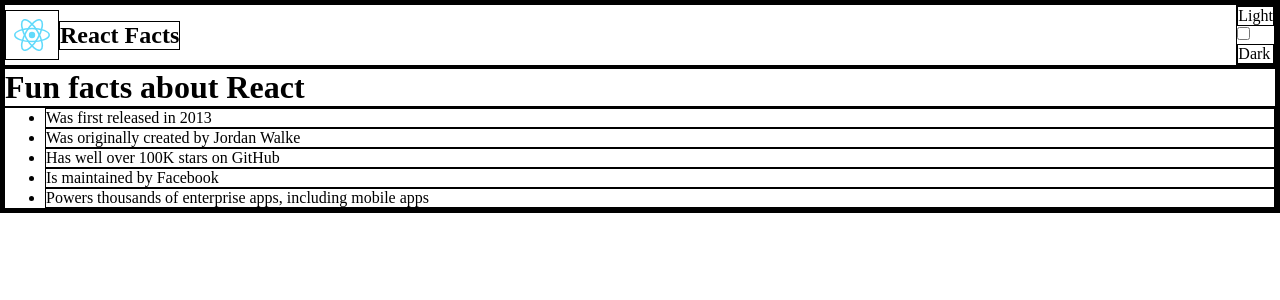
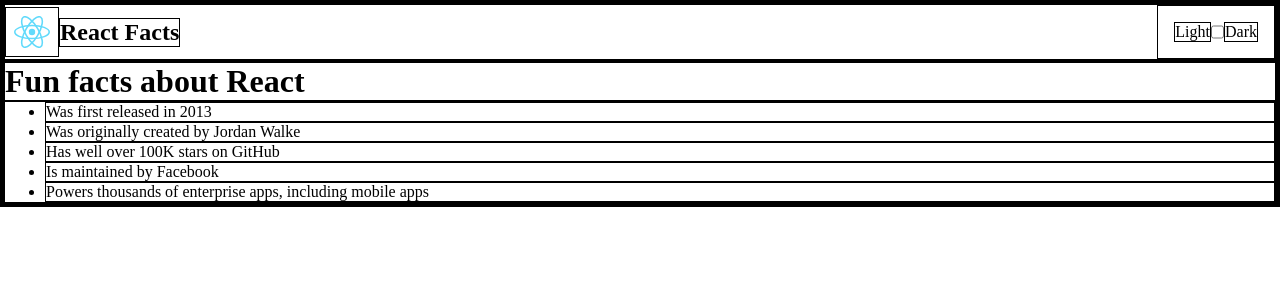
Before and after one commit to Kalanithi96/LearnReact, a React (Vite) app in the folder 12.darkMode/: page / in a window 1280 px wide. Shown: the top 300 px of the page. Built offline with nearby package versions, Linux system fonts and the light colour scheme; the HTML template or start-up script is replaced by a standard one.

Commit message:
Added style for Toggle button container

```diff
--- a/12.darkMode/src/App.css
+++ b/12.darkMode/src/App.css
@@ -16,3 +16,8 @@
 .header--title{
     margin-right: auto;
 }
+
+.toggle--container{
+    display: flex;
+    padding: 1em;
+}
--- a/12.darkMode/src/components/ToggleButton.tsx
+++ b/12.darkMode/src/components/ToggleButton.tsx
@@ -5,7 +5,7 @@
   handleChange: () => void;
 }) {
   return (
-    <div>
+    <div className="toggle--container">
       <p>{props.option1}</p>
       <input
         type="checkbox"
```
